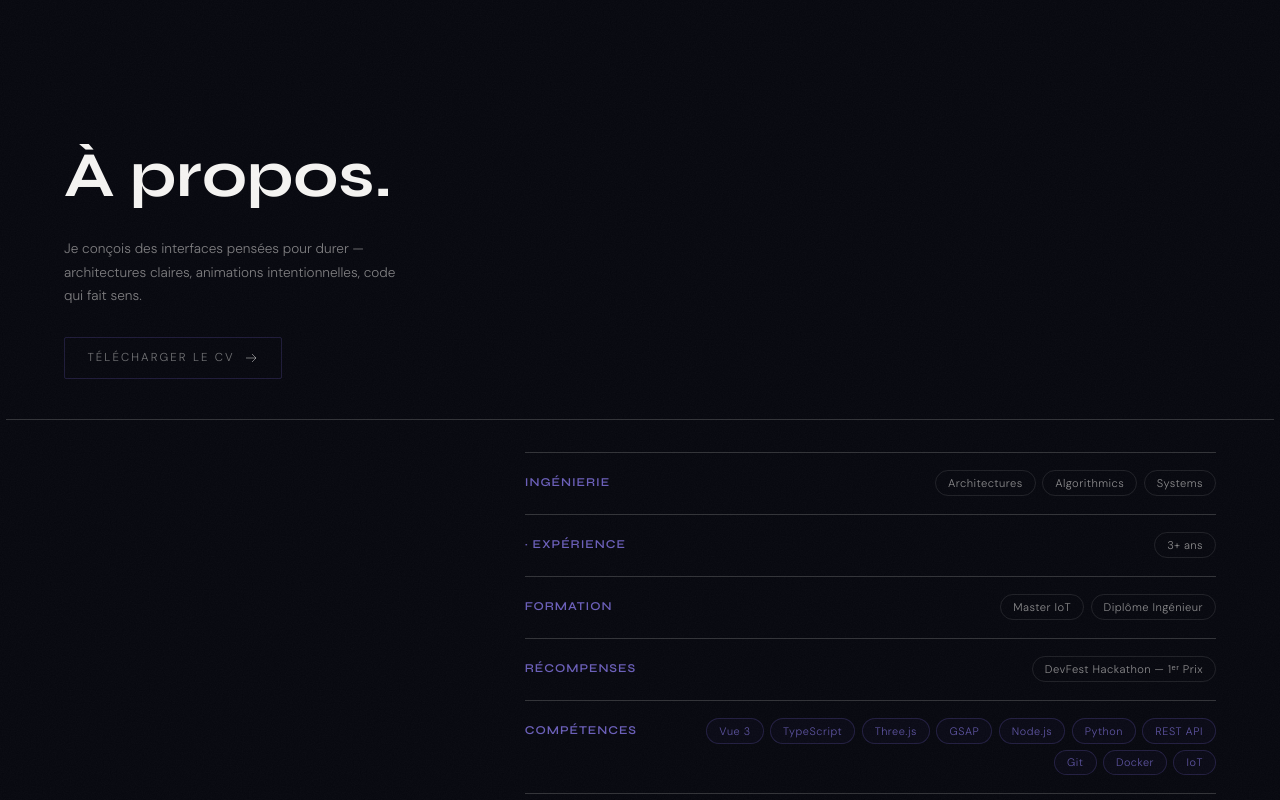
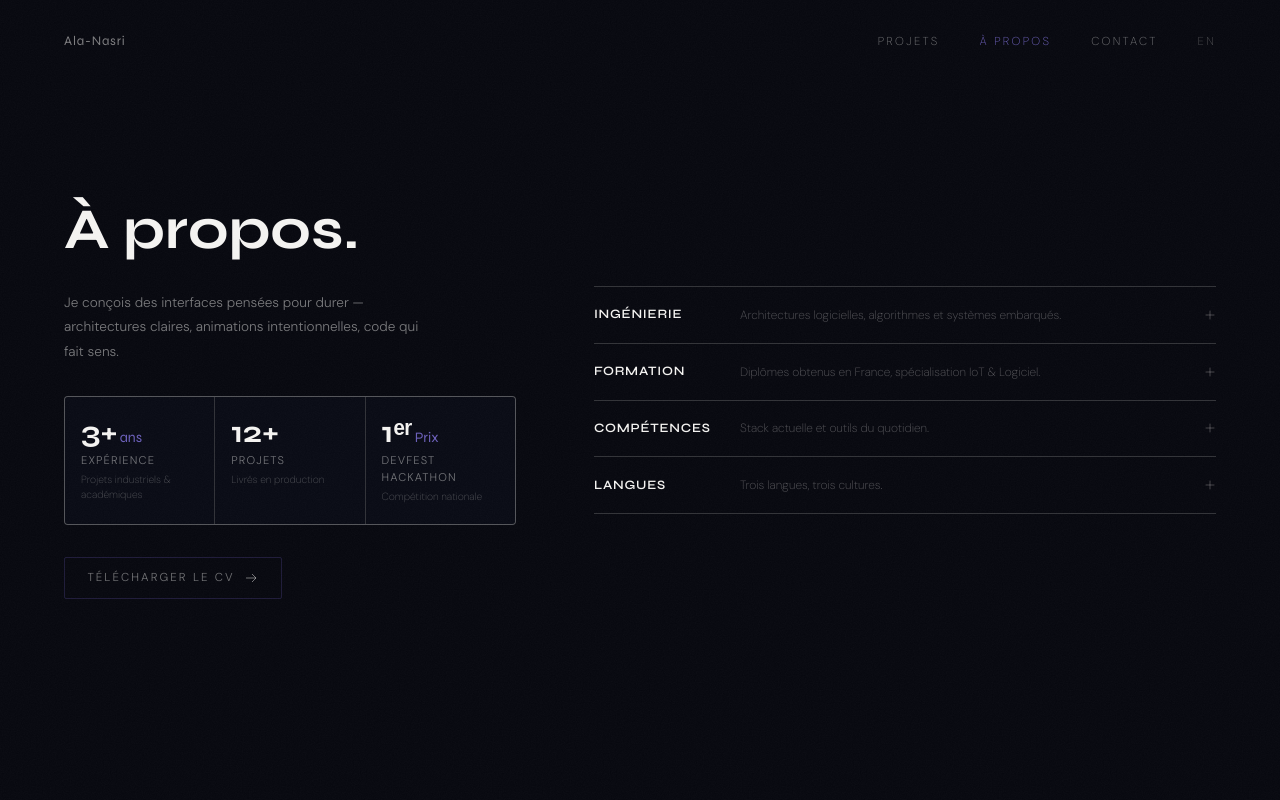
Before and after one commit to Alaeddine-Nasri/Tetra, a Vue app: page /about in a window 1280 px wide. Built offline with nearby package versions, Linux system fonts and the light colour scheme.

Commit message:
Fix bugs, redesign About page, polish animations and content

```diff
--- a/src/components/Navbar.vue
+++ b/src/components/Navbar.vue
@@ -1,21 +1,7 @@
 <script setup lang="ts">
-import { onMounted } from 'vue'
-import { useRoute } from 'vue-router'
-import gsap from 'gsap'
 import { useContent } from '@/composables/useContent'
-import { useIntroStore } from '@/stores/intro'
 
 const { content, lang } = useContent()
-const route = useRoute()
-const introStore = useIntroStore()
-
-onMounted(() => {
-  // On the first ever landing page load, start nav invisible.
-  // LandingView's timeline will animate [data-nav-item] into view.
-  if (route.path === '/' && !introStore.played) {
-    gsap.set('[data-nav-item]', { opacity: 0, y: -8 })
-  }
-})
 </script>
 
 <template>
--- a/src/data/content.ts
+++ b/src/data/content.ts
@@ -1,5 +1,6 @@
 type Bilingual = { fr: string; en: string }
 type RowType = 'tags' | 'pills'
+export type { Bilingual }
 
 interface NavLink {
   key: string
@@ -22,6 +23,7 @@ export interface Project {
 export interface AboutRow {
   key: string
   label: Bilingual
+  detail?: Bilingual
   type: RowType
   items: (string | Bilingual)[]
 }
@@ -78,22 +80,42 @@ export const content = {
       en: 'I craft interfaces built to last — clear architectures, intentional animations, code that makes sense.'
     },
 
+    stats: [
+      {
+        key: 'experience',
+        value: '3+',
+        unit: { fr: 'ans', en: 'years' },
+        label: { fr: 'Expérience', en: 'Experience' },
+        detail: { fr: 'Projets industriels & académiques', en: 'Industrial & academic projects' }
+      },
+      {
+        key: 'projects',
+        value: '12+',
+        unit: { fr: '', en: '' },
+        label: { fr: 'Projets', en: 'Projects' },
+        detail: { fr: 'Livrés en production', en: 'Shipped to production' }
+      },
+      {
+        key: 'awards',
+        value: '1ᵉʳ',
+        unit: { fr: 'Prix', en: 'Prize' },
+        label: { fr: 'DevFest Hackathon', en: 'DevFest Hackathon' },
+        detail: { fr: 'Compétition nationale', en: 'National competition' }
+      }
+    ],
+
     rows: [
       {
         key: 'engineering',
         label: { fr: 'Ingénierie',    en: 'Engineering'  },
+        detail: { fr: 'Architectures logicielles, algorithmes et systèmes embarqués.', en: 'Software architectures, algorithms and embedded systems.' },
         type: 'tags',
-        items: ['Architectures', 'Algorithmics', 'Systems']
-      },
-      {
-        key: 'experience',
-        label: { fr: '· Expérience',  en: '· Experience' },
-        type: 'tags',
-        items: [{ fr: '3+ ans', en: '3+ years' }]
+        items: ['Architectures', 'Algorithmics', 'Systems', 'Embedded']
       },
       {
         key: 'education',
         label: { fr: 'Formation',     en: 'Education'    },
+        detail: { fr: 'Diplômes obtenus en France, spécialisation IoT & Logiciel.', en: 'Degrees obtained in France, IoT & Software specialisation.' },
         type: 'tags',
         items: [
           { fr: 'Master IoT',         en: 'Master IoT'         },
@@ -101,20 +123,16 @@ export const content = {
         ]
       },
       {
-        key: 'awards',
-        label: { fr: 'Récompenses',   en: 'Awards'       },
-        type: 'tags',
-        items: [{ fr: 'DevFest Hackathon — 1ᵉʳ Prix', en: 'DevFest Hackathon — 1st Prize' }]
-      },
-      {
         key: 'skills',
         label: { fr: 'Compétences',   en: 'Skills'       },
+        detail: { fr: 'Stack actuelle et outils du quotidien.', en: 'Current stack and daily tools.' },
         type: 'pills',
         items: ['Vue 3', 'TypeScript', 'Three.js', 'GSAP', 'Node.js', 'Python', 'REST API', 'Git', 'Docker', 'IoT']
       },
       {
         key: 'languages',
         label: { fr: 'Langues',       en: 'Languages'    },
+        detail: { fr: 'Trois langues, trois cultures.', en: 'Three languages, three cultures.' },
         type: 'tags',
         items: [
           { fr: 'Français — natif',  en: 'French — native'  },
@@ -203,7 +221,7 @@ export const content = {
 
   contact: {
     headline: {
-      fr: "Construisons quelque chose qui mérite d'être vu.",
+      fr: "Chaque grand projet commence par une conversation.",
       en: "Let's build something worth looking at."
     },
     email: 'hi@ala-nasri.dev',
--- a/src/stores/intro.ts
+++ b/src/stores/intro.ts
@@ -1,11 +1,15 @@
 import { defineStore } from 'pinia'
 import { ref } from 'vue'
 
+const STORAGE_KEY = 'tetra_intro_played'
+
 export const useIntroStore = defineStore('intro', () => {
-  const played = ref(false)
+  // Persist across refreshes so the nav never gets hidden on reload
+  const played = ref(localStorage.getItem(STORAGE_KEY) === '1')
 
   function markPlayed() {
     played.value = true
+    localStorage.setItem(STORAGE_KEY, '1')
   }
 
   return { played, markPlayed }
--- a/src/views/AboutView.vue
+++ b/src/views/AboutView.vue
@@ -5,59 +5,50 @@ import { useContent } from '@/composables/useContent'
 
 const { content, t } = useContent()
 
+const cvRef = ref<HTMLElement | null>(null)
+const activeRow = ref<string | null>(null)
+
 function resolveItem(item: string | { fr: string; en: string }): string {
   return typeof item === 'string' ? item : t(item)
 }
 
-const headingRef = ref<HTMLElement | null>(null)
-const dividerRef = ref<HTMLElement | null>(null)
-const cvRef      = ref<HTMLElement | null>(null)
+function toggleRow(key: string) {
+  activeRow.value = activeRow.value === key ? null : key
+}
 
 onMounted(() => {
   const tl = gsap.timeline()
 
-  // heading rises up
-  tl.from(headingRef.value, {
-    opacity: 0, y: 24,
-    duration: 0.7, ease: 'power3.out'
+  tl.from('.about-heading', {
+    opacity: 0, y: 28,
+    duration: 0.75, ease: 'power3.out'
   })
 
-  // divider draws left → right
-  .from(dividerRef.value, {
-    scaleX: 0,
-    duration: 0.65, ease: 'power2.out', transformOrigin: 'left center'
+  .from('.about-bio', {
+    opacity: 0, y: 12,
+    duration: 0.55, ease: 'power2.out'
   }, '-=0.3')
 
-  // bio fades
-  .from('.about-bio', {
-    opacity: 0, y: 10,
-    duration: 0.5, ease: 'power2.out'
+  .from('.stat-card', {
+    opacity: 0, y: 20,
+    duration: 0.55, ease: 'power2.out',
+    stagger: 0.1
   }, '-=0.2')
 
-  // rows assemble one by one
-  .from('.about-row', {
-    opacity: 0, y: 16,
-    duration: 0.5, ease: 'power2.out',
-    stagger: 0.14
+  .from('.info-row', {
+    opacity: 0, x: -12,
+    duration: 0.45, ease: 'power2.out',
+    stagger: 0.1
   }, '-=0.2')
 
-  // after rows land, skill pills pop in individually
-  .from('.skill-pill', {
-    opacity: 0, y: 6, scale: 0.9,
-    duration: 0.3, ease: 'power2.out',
-    stagger: 0.055
-  }, '-=0.35')
-
-  // CV button pulses in last
   .fromTo(cvRef.value,
     { opacity: 0, y: 8 },
     {
       opacity: 1, y: 0,
-      duration: 0.55, ease: 'power2.out',
+      duration: 0.5, ease: 'power2.out',
       onComplete: () => {
-        // subtle purple glow pulse, runs once
         gsap.to(cvRef.value, {
-          boxShadow: '0 0 18px rgba(75, 63, 138, 0.45)',
+          boxShadow: '0 0 20px rgba(75, 63, 138, 0.5)',
           duration: 0.7, ease: 'power2.out',
           yoyo: true, repeat: 1
         })
@@ -70,13 +61,25 @@ onMounted(() => {
 <template>
   <main class="about-view">
 
-    <!-- Left column: heading + bio + CV -->
+    <!-- ── Left column ──────────────────────────────────── -->
     <div class="left-col">
-      <div ref="headingRef" class="heading-wrap">
-        <h1 class="heading">{{ t(content.about.heading) }}</h1>
+      <h1 class="about-heading">{{ t(content.about.heading) }}</h1>
+      <p class="about-bio">{{ t(content.about.bio) }}</p>
+
+      <!-- Stat cards -->
+      <div class="stats">
+        <div
+          v-for="stat in content.about.stats"
+          :key="stat.key"
+          class="stat-card"
+        >
+          <div class="stat-value">
+            {{ stat.value }}<span class="stat-unit">{{ t(stat.unit) }}</span>
           </div>
-
-      <p class="about-bio">{{ t(content.about.bio) }}</p>
+          <div class="stat-label">{{ t(stat.label) }}</div>
+          <div class="stat-detail">{{ t(stat.detail) }}</div>
+        </div>
+      </div>
 
       <a
         ref="cvRef"
@@ -92,39 +95,48 @@ onMounted(() => {
       </a>
     </div>
 
-    <!-- Full-width divider after heading -->
-    <div ref="dividerRef" class="divider" />
-
-    <!-- Right column: rows -->
+    <!-- ── Right column: expandable info rows ──────────── -->
     <div class="right-col">
       <div
         v-for="row in content.about.rows"
         :key="row.key"
-        class="about-row"
+        class="info-row"
+        :class="{ 'is-open': activeRow === row.key }"
+        @click="toggleRow(row.key)"
       >
+        <!-- Row header -->
+        <div class="row-header">
           <span class="row-label">{{ t(row.label) }}</span>
+          <span class="row-detail-text" v-if="row.detail">{{ t(row.detail) }}</span>
+          <span class="row-toggle">
+            <svg width="12" height="12" viewBox="0 0 12 12" fill="none">
+              <path
+                :d="activeRow === row.key ? 'M2 6h8' : 'M6 2v8M2 6h8'"
+                stroke="currentColor" stroke-width="1" stroke-linecap="round"
+              />
+            </svg>
+          </span>
+        </div>
 
-        <!-- skill pills get individual stagger -->
+        <!-- Expandable items -->
+        <Transition name="expand">
+          <div v-if="activeRow === row.key" class="row-body">
             <div v-if="row.type === 'pills'" class="row-pills">
               <span
                 v-for="item in row.items"
-            :key="typeof item === 'string' ? item : item.fr"
+                :key="resolveItem(item)"
                 class="skill-pill"
-          >
-            {{ resolveItem(item) }}
-          </span>
+              >{{ resolveItem(item) }}</span>
             </div>
-
-        <!-- regular tags -->
             <div v-else class="row-tags">
               <span
                 v-for="item in row.items"
-            :key="typeof item === 'string' ? item : item.fr"
+                :key="resolveItem(item)"
                 class="tag"
-          >
-            {{ resolveItem(item) }}
-          </span>
+              >{{ resolveItem(item) }}</span>
             </div>
+          </div>
+        </Transition>
       </div>
     </div>
 
@@ -136,39 +148,24 @@ onMounted(() => {
 .about-view {
   height: 100vh;
   display: grid;
-  /*
-    Left col: heading + bio + CV (40% width)
-    Right col: rows (55% width), offset by the divider
-  */
-  grid-template-columns: 40% 1fr;
-  grid-template-rows: auto 1px 1fr;
-  grid-template-areas:
-    "left  left"
-    "div   div"
-    ".     right";
-  align-items: start;
+  grid-template-columns: 42% 1fr;
+  gap: 0 4%;
+  align-items: center;
   padding: 0 5%;
-  padding-top: 18vh;
 }
 
-/* ── left col ────────────────────────────────────────────── */
+/* ── left column ─────────────────────────────────────────── */
 .left-col {
-  grid-area: left;
   display: flex;
   flex-direction: column;
-  gap: 1.8rem;
-  padding-right: 6%;
-  padding-bottom: 2.5rem;
+  gap: 2rem;
+  padding-right: 2rem;
 }
 
-.heading-wrap {
-  overflow: hidden;
-}
-
-.heading {
+.about-heading {
   font-family: 'Syne', sans-serif;
   font-weight: 700;
-  font-size: clamp(2.8rem, 5vw, 5rem);
+  font-size: clamp(2.8rem, 4.5vw, 4.8rem);
   color: var(--ink);
   line-height: 1;
 }
@@ -177,11 +174,68 @@ onMounted(() => {
   font-family: 'DM Sans', sans-serif;
   font-weight: 300;
   font-size: 0.85rem;
-  line-height: 1.75;
-  color: rgba(245, 244, 242, 0.5);
-  max-width: 340px;
+  line-height: 1.8;
+  color: rgba(245, 244, 242, 0.48);
+  max-width: 360px;
 }
 
+/* ── stat cards ──────────────────────────────────────────── */
+.stats {
+  display: grid;
+  grid-template-columns: repeat(3, 1fr);
+  gap: 1px;
+  background: var(--ink-faint);
+  border: 1px solid var(--ink-faint);
+  border-radius: 4px;
+  overflow: hidden;
+}
+
+.stat-card {
+  background: var(--bg-secondary);
+  padding: 1.2rem 1rem;
+  display: flex;
+  flex-direction: column;
+  gap: 0.3rem;
+  transition: background 0.25s ease;
+}
+
+.stat-card:hover {
+  background: rgba(75, 63, 138, 0.08);
+}
+
+.stat-value {
+  font-family: 'Syne', sans-serif;
+  font-weight: 700;
+  font-size: 1.9rem;
+  color: var(--ink);
+  line-height: 1;
+}
+
+.stat-unit {
+  font-size: 0.9rem;
+  font-weight: 400;
+  color: var(--accent-light);
+  margin-left: 0.15em;
+}
+
+.stat-label {
+  font-family: 'DM Sans', sans-serif;
+  font-weight: 300;
+  font-size: 0.7rem;
+  letter-spacing: 0.1em;
+  text-transform: uppercase;
+  color: var(--ink-muted);
+}
+
+.stat-detail {
+  font-family: 'DM Sans', sans-serif;
+  font-weight: 200;
+  font-size: 0.65rem;
+  color: rgba(245, 244, 242, 0.28);
+  line-height: 1.4;
+}
+
+/* ── CV button ───────────────────────────────────────────── */
 .cv-btn {
   display: inline-flex;
   align-items: center;
@@ -196,8 +250,8 @@ onMounted(() => {
   border-radius: 2px;
   padding: 0.7rem 1.4rem;
   align-self: flex-start;
+  opacity: 0;
   transition: color 0.25s ease, border-color 0.25s ease, box-shadow 0.35s ease;
-  opacity: 0;   /* GSAP animates this in */
 }
 
 .cv-btn:hover {
@@ -206,58 +260,74 @@ onMounted(() => {
   box-shadow: 0 0 16px rgba(75, 63, 138, 0.3);
 }
 
-/* ── full-width divider ──────────────────────────────────── */
-.divider {
-  grid-area: div;
-  background: var(--ink-faint);
-  width: 100%;
-  margin: 0 -5%;
-  width: calc(100% + 10%);
-  height: 1px;
+/* ── right column ────────────────────────────────────────── */
+.right-col {
+  display: flex;
+  flex-direction: column;
+  border-top: 1px solid var(--ink-faint);
 }
 
-/* ── right col ───────────────────────────────────────────── */
-.right-col {
-  grid-area: right;
-  display: flex;
-  flex-direction: column;
-  padding-top: 2rem;
-  padding-bottom: 2rem;
-  overflow-y: auto;
-  scrollbar-width: none;
+/* ── info rows (accordion) ───────────────────────────────── */
+.info-row {
+  border-bottom: 1px solid var(--ink-faint);
+  cursor: none;
+  user-select: none;
 }
 
-/* ── rows ────────────────────────────────────────────────── */
-.about-row {
+.row-header {
   display: flex;
-  align-items: flex-start;
-  justify-content: space-between;
-  gap: 2rem;
-  padding: 1.1rem 0;
-  border-bottom: 1px solid var(--ink-faint);
+  align-items: center;
+  gap: 1rem;
+  padding: 1.15rem 0;
+  transition: opacity 0.2s ease;
 }
 
-.about-row:first-child {
-  border-top: 1px solid var(--ink-faint);
+.info-row:hover .row-header {
+  opacity: 0.8;
 }
 
 .row-label {
   font-family: 'Syne', sans-serif;
   font-weight: 600;
-  font-size: 0.75rem;
-  letter-spacing: 0.08em;
+  font-size: 0.8rem;
+  letter-spacing: 0.06em;
   text-transform: uppercase;
-  color: var(--accent-light);
-  min-width: 120px;
-  padding-top: 0.15rem;
+  color: var(--ink);
+  min-width: 130px;
 }
 
-/* ── regular tags ────────────────────────────────────────── */
+.is-open .row-label {
+  color: var(--accent-light);
+}
+
+.row-detail-text {
+  font-family: 'DM Sans', sans-serif;
+  font-weight: 200;
+  font-size: 0.75rem;
+  color: rgba(245, 244, 242, 0.32);
+  flex: 1;
+}
+
+.row-toggle {
+  color: rgba(245, 244, 242, 0.25);
+  margin-left: auto;
+  flex-shrink: 0;
+  transition: color 0.2s ease;
+}
+
+.is-open .row-toggle {
+  color: var(--accent-light);
+}
+
+/* ── expandable body ─────────────────────────────────────── */
+.row-body {
+  padding-bottom: 1.2rem;
+}
+
 .row-tags {
   display: flex;
   flex-wrap: wrap;
   gap: 0.4rem;
-  justify-content: flex-end;
 }
 
 .tag {
@@ -268,15 +338,13 @@ onMounted(() => {
   color: rgba(245, 244, 242, 0.55);
   border: 1px solid rgba(245, 244, 242, 0.1);
   border-radius: 999px;
-  padding: 0.22rem 0.75rem;
+  padding: 0.25rem 0.8rem;
 }
 
-/* ── skill pills ─────────────────────────────────────────── */
 .row-pills {
   display: flex;
   flex-wrap: wrap;
   gap: 0.4rem;
-  justify-content: flex-end;
 }
 
 .skill-pill {
@@ -284,10 +352,29 @@ onMounted(() => {
   font-weight: 300;
   font-size: 0.68rem;
   letter-spacing: 0.05em;
-  color: rgba(107, 95, 186, 0.85);
-  border: 1px solid rgba(75, 63, 138, 0.38);
+  color: rgba(107, 95, 186, 0.9);
+  border: 1px solid rgba(75, 63, 138, 0.4);
   border-radius: 999px;
-  padding: 0.22rem 0.75rem;
-  background: rgba(75, 63, 138, 0.06);
+  padding: 0.25rem 0.8rem;
+  background: rgba(75, 63, 138, 0.07);
+  transition: background 0.2s ease, color 0.2s ease;
+}
+
+.skill-pill:hover {
+  background: rgba(75, 63, 138, 0.18);
+  color: var(--accent-light);
+}
+
+/* ── accordion transition ────────────────────────────────── */
+.expand-enter-active,
+.expand-leave-active {
+  transition: opacity 0.25s ease, transform 0.25s ease;
+  transform-origin: top;
+}
+
+.expand-enter-from,
+.expand-leave-to {
+  opacity: 0;
+  transform: translateY(-6px);
 }
 </style>
--- a/src/views/LandingView.vue
+++ b/src/views/LandingView.vue
@@ -11,9 +11,18 @@ const introStore = useIntroStore()
 const nameWords = computed(() => content.home.name.split(' '))
 
 onMounted(() => {
+  // If intro was already played (persisted in localStorage), just show everything immediately
+  if (introStore.played) {
+    gsap.set('[data-nav-item]', { opacity: 1, y: 0 })
+    gsap.set(['.landing-word', '.landing-role'], { opacity: 1, y: 0 })
+    return
+  }
+
+  // First ever visit — hide nav, then orchestrate the full reveal
+  gsap.set('[data-nav-item]', { opacity: 0, y: -8 })
+
   const tl = gsap.timeline({ delay: 0.5 })
 
-  // Words rise from behind their overflow-hidden mask, one by one
   tl.from('.landing-word', {
     y: '108%',
     duration: 1.35,
@@ -21,7 +30,6 @@ onMounted(() => {
     stagger: 0.18
   })
 
-  // Title line fades in just as last word lands
   .from('.landing-role', {
     opacity: 0,
     y: 12,
@@ -29,7 +37,6 @@ onMounted(() => {
     ease: 'power2.out'
   }, '-=0.6')
 
-  // Nav items cascade in from top — targets the data attribute set by Navbar
   .to('[data-nav-item]', {
     opacity: 1,
     y: 0,
@@ -46,13 +53,10 @@ onMounted(() => {
   <div class="landing">
     <ThreeCanvas />
 
-    <!-- Barely perceptible atmospheric glow, bottom-left where the name lives -->
     <div class="ambient-glow" />
 
     <div class="landing-content">
       <div class="name-block">
-
-        <!-- Name: each word has an overflow-hidden mask so the rise-up is clipped -->
         <h1 class="landing-name" :aria-label="content.home.name">
           <span
             v-for="word in nameWords"
@@ -77,7 +81,6 @@ onMounted(() => {
   cursor: none;
 }
 
-/* A very faint purple presence — just enough to feel intentional */
 .ambient-glow {
   position: absolute;
   inset: 0;
@@ -88,7 +91,6 @@ onMounted(() => {
     radial-gradient(ellipse 30% 25% at 75% 15%, rgba(75, 63, 138, 0.04) 0%, transparent 70%);
 }
 
-/* Content sits above the canvas, bottom-left anchored */
 .landing-content {
   position: absolute;
   inset: 0;
@@ -104,7 +106,6 @@ onMounted(() => {
   gap: 1.1rem;
 }
 
-/* The name itself — large, Syne heavy */
 .landing-name {
   font-family: 'Syne', sans-serif;
   font-weight: 800;
@@ -117,17 +118,11 @@ onMounted(() => {
   row-gap: 0;
 }
 
-/*
-  The mask clips anything below its bottom edge.
-  GSAP starts the .landing-word at y:108% (below the clip)
-  and eases it up to y:0 (fully visible).
-*/
 .word-mask {
   display: inline-block;
   overflow: hidden;
   line-height: 1.08;
   vertical-align: top;
-  /* tiny padding so descenders aren't clipped */
   padding-bottom: 0.04em;
 }
 
--- a/src/views/WorkView.vue
+++ b/src/views/WorkView.vue
@@ -12,7 +12,7 @@ const wrapRef    = ref<HTMLElement | null>(null)
 // detail overlay
 const activeProject = ref<Project | null>(null)
 const detailRef      = ref<HTMLElement | null>(null)
-const cardOrigin     = ref<DOMRect | null>(null)
+const panelRef       = ref<HTMLElement | null>(null)
 
 let currentX     = 0
 let targetX      = 0
@@ -70,29 +70,35 @@ function onMouseUp() {
 function openProject(project: Project, evt: MouseEvent) {
   if (Math.abs(targetX - dragStartScroll) > 6) return   // was a drag, not a click
 
-  const card = (evt.currentTarget as HTMLElement)
-  cardOrigin.value = card.getBoundingClientRect()
   activeProject.value = project
 
-  // animate in after next tick (DOM needs to render)
+  // animate after next tick so DOM renders first
   requestAnimationFrame(() => {
-    if (!detailRef.value) return
+    if (!detailRef.value || !panelRef.value) return
+
+    // backdrop fades in
     gsap.fromTo(detailRef.value,
-      { opacity: 0, scale: 0.96 },
-      { opacity: 1, scale: 1, duration: 0.55, ease: 'power3.out' }
+      { opacity: 0 },
+      { opacity: 1, duration: 0.35, ease: 'power2.out' }
+    )
+    // panel slides in from right
+    gsap.fromTo(panelRef.value,
+      { x: '100%' },
+      { x: '0%', duration: 0.55, ease: 'power3.out' }
     )
   })
 }
 
 function closeProject() {
-  if (!detailRef.value) return
-  gsap.to(detailRef.value, {
-    opacity: 0,
-    scale: 0.97,
-    duration: 0.35,
-    ease: 'power2.in',
+  if (!detailRef.value || !panelRef.value) return
+
+  const tl = gsap.timeline({
     onComplete: () => { activeProject.value = null }
   })
+
+  // panel slides out right, then backdrop fades
+  tl.to(panelRef.value, { x: '100%', duration: 0.4, ease: 'power2.in' })
+    .to(detailRef.value, { opacity: 0, duration: 0.2, ease: 'power1.in' }, '-=0.1')
 }
 
 // keyboard close
@@ -203,7 +209,7 @@ onUnmounted(() => {
       class="detail-overlay"
       @click.self="closeProject"
     >
-      <div class="detail-panel">
+      <div ref="panelRef" class="detail-panel">
         <!-- dimmed background image -->
         <img
           class="detail-bg"
@@ -215,7 +221,7 @@ onUnmounted(() => {
         <div class="detail-scrim" />
 
         <!-- close -->
-        <button class="detail-close" @click="closeProject" aria-label="Close">
+        <button class="detail-close" @click.stop="closeProject" aria-label="Close">
           <svg width="20" height="20" viewBox="0 0 20 20" fill="none">
             <path d="M3 3l14 14M17 3L3 17" stroke="currentColor" stroke-width="1.2"/>
           </svg>
```
Also changed, not shown: 16 other files (tests, documents, lock files or other folders). Lines whose indentation alone changed are shown as unchanged.
